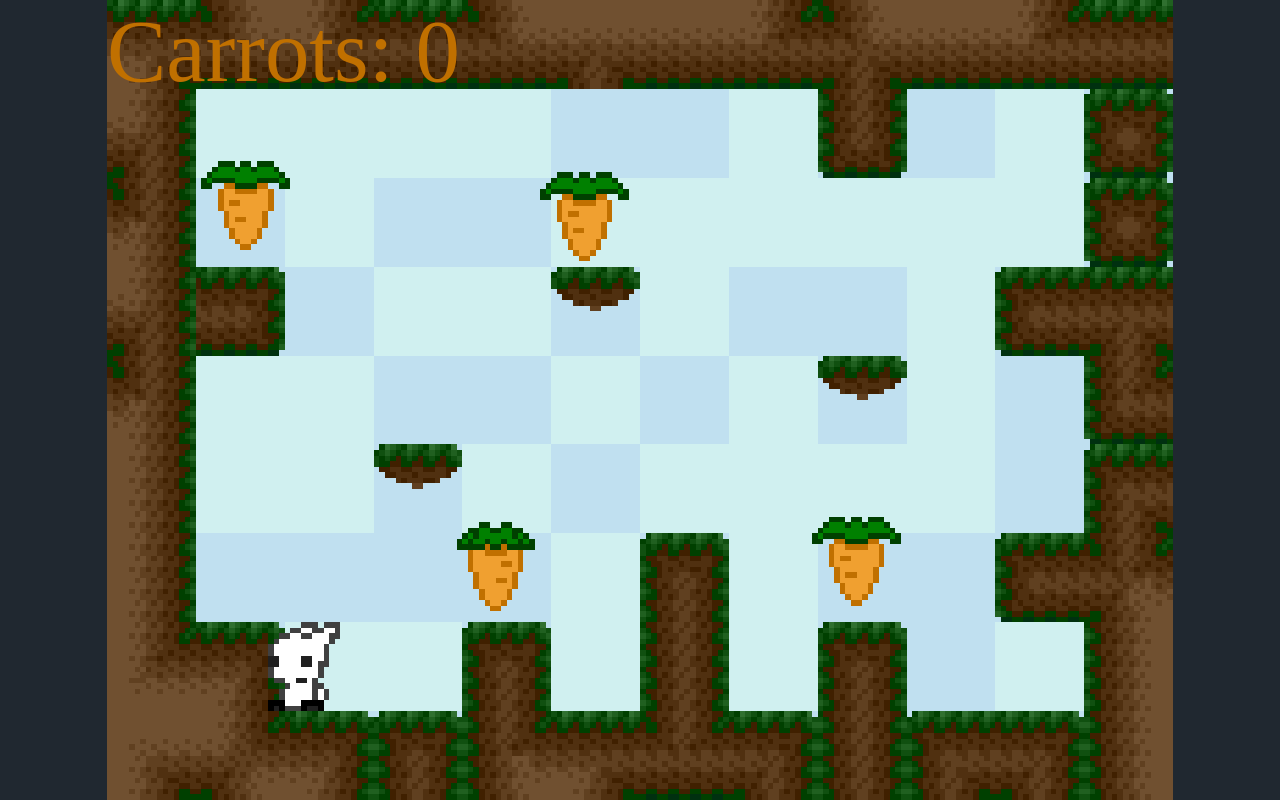
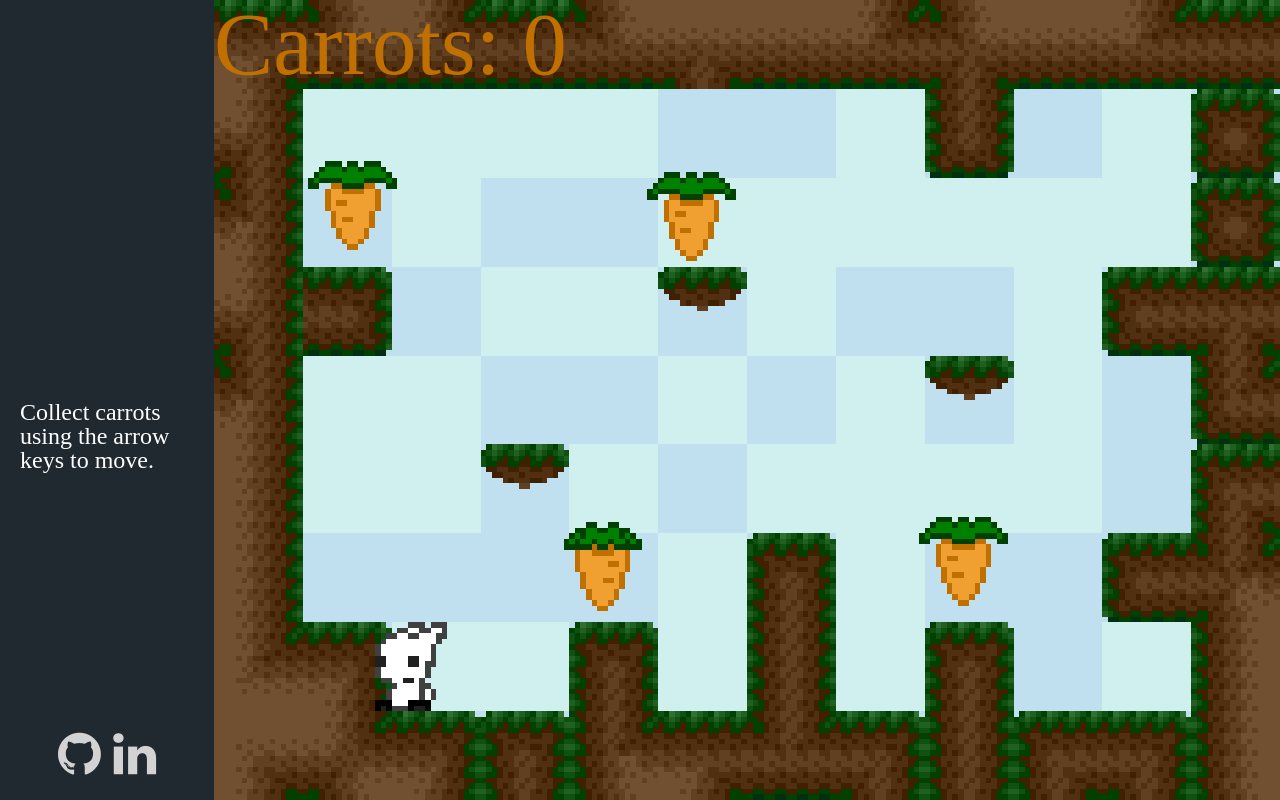
Before and after one commit to btran1994/js-project, a website: page index.html in a window 1280 px wide. Drawn offline with Linux system fonts and the light colour scheme.

Commit message:
css reset and github/linkedin links

```diff
--- a/game.css
+++ b/game.css
@@ -3,7 +3,6 @@
 html { height:100%; width:100%; }
 
 body {
-
   align-content:center;
   align-items:space-around;
   background-color:#202830;
@@ -14,7 +13,37 @@ body {
 
 }
 
-/* 04/07/2018 */
+.game {
+  display: flex;
+}
+
+.linksNDirections {
+  display: flex;
+  flex-direction: column;
+  justify-content: space-between;
+  align-items: center;
+}
+
+.links {
+  margin-bottom: 20px;
+  text-decoration: none;
+  color: black;
+  font-size: 50px;
+}
+
+.fa {
+  text-decoration: none;
+  color: lightgray;
+  font-size: 24px;
+}
+
+.directions {
+  color: white;
+  margin-top: 400px;
+  font-size: 24px;
+  margin-left: 20px;
+  margin-right: 20px;
+}
 
 canvas { image-rendering:pixelated; }
 
--- a/index.html
+++ b/index.html
@@ -5,32 +5,44 @@
 <head>
     <meta name="viewport" content="user-scalable=no,width=device-width">
     <link href="game.css" rel="stylesheet" type="text/css">
+    <link rel="stylesheet" href="reset.css">
+    <link rel="stylesheet" href="https://cdnjs.cloudflare.com/ajax/libs/font-awesome/4.7.0/css/font-awesome.min.css">
     <title>js-project</title>
 
 </head>
 
 <body>
+
+    <div class="game">
+        <div class="linksNDirections">
+            <div class="directions">Collect carrots using the arrow keys to move.</div>
+            <div class="links">
+                <a class="fa github" target="_blank" href="https://github.com/btran1994">
+                    <i class="fab fa-github"></i>
+                </a>
+                <a class="fa linkedin" target="_blank" href="https://www.linkedin.com/in/brian-tran-7ab0261a1/">
+                    <i class="fab fa-linkedin"></i>
+                </a>
+            </div>
+        </div>
         <canvas></canvas>
         <script type="text/javascript">
 
             let part = String(window.location).split("?")[1];
 
-        let parts = {
-            "07": ["src/controller.js", "src/display.js", "src/engine.js", "src/game.js", "src/main.js"],
-        };
+            let parts = ["src/controller.js", "src/display.js", "src/engine.js", "src/game.js", "src/main.js"]
 
-        part = "07";
-
-        for (let index = 0; index < parts[part].length; index++) {
+            for (let index = 0; index < parts.length; index++) {
 
                 let script = document.createElement("script");
                 script.setAttribute("type", "text/javascript");
-            script.setAttribute("src", parts[part][index]);
+                script.setAttribute("src", parts[index]);
                 document.head.appendChild(script);
 
             }
 
         </script>
+    </div>
 
 </body>
 
--- /dev/null
+++ b/reset.css
@@ -0,0 +1,37 @@
+/*
+		http://meyerweb.com/eric/tools/css/reset/
+   	v2.0 | 20110126
+   	License: none (public domain)
+*/
+
+i {
+	margin: 0;
+	padding: 0;
+	border: 0;
+	font-size: 100%;
+	font: inherit;
+	vertical-align: baseline;
+}
+/* HTML5 display-role reset for older browsers */
+article, aside, details, figcaption, figure,
+footer, header, hgroup, menu, nav, section {
+	display: block;
+}
+body {
+	line-height: 1;
+}
+ol, ul {
+	list-style: none;
+}
+blockquote, q {
+	quotes: none;
+}
+blockquote:before, blockquote:after,
+q:before, q:after {
+	content: '';
+	content: none;
+}
+table {
+	border-collapse: collapse;
+	border-spacing: 0;
+}
```
Lines whose indentation alone changed are shown as unchanged.
